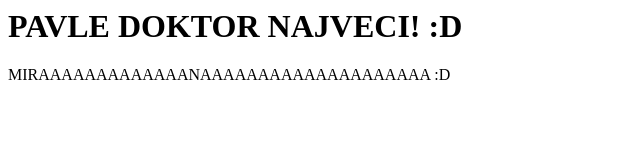
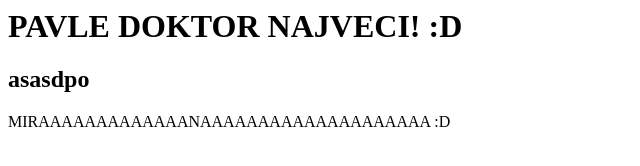
Before and after one commit to IvanMilosavljevic24/Ivan, a plain HTML site: page Index.html in a window 1280 px wide. Shown: the whole page, without its empty margins (0-640 px from the left). Drawn offline with Linux system fonts and the light colour scheme.

```diff
--- a/Index.html
+++ b/Index.html
@@ -8,7 +8,7 @@
 
 
 <h1> PAVLE DOKTOR NAJVECI! :D </h1>
-
+<h2>asasdpo</h2>
 
 <p> MIRAAAAAAAAAAAAANAAAAAAAAAAAAAAAAAAAA :D </p>
 
```
